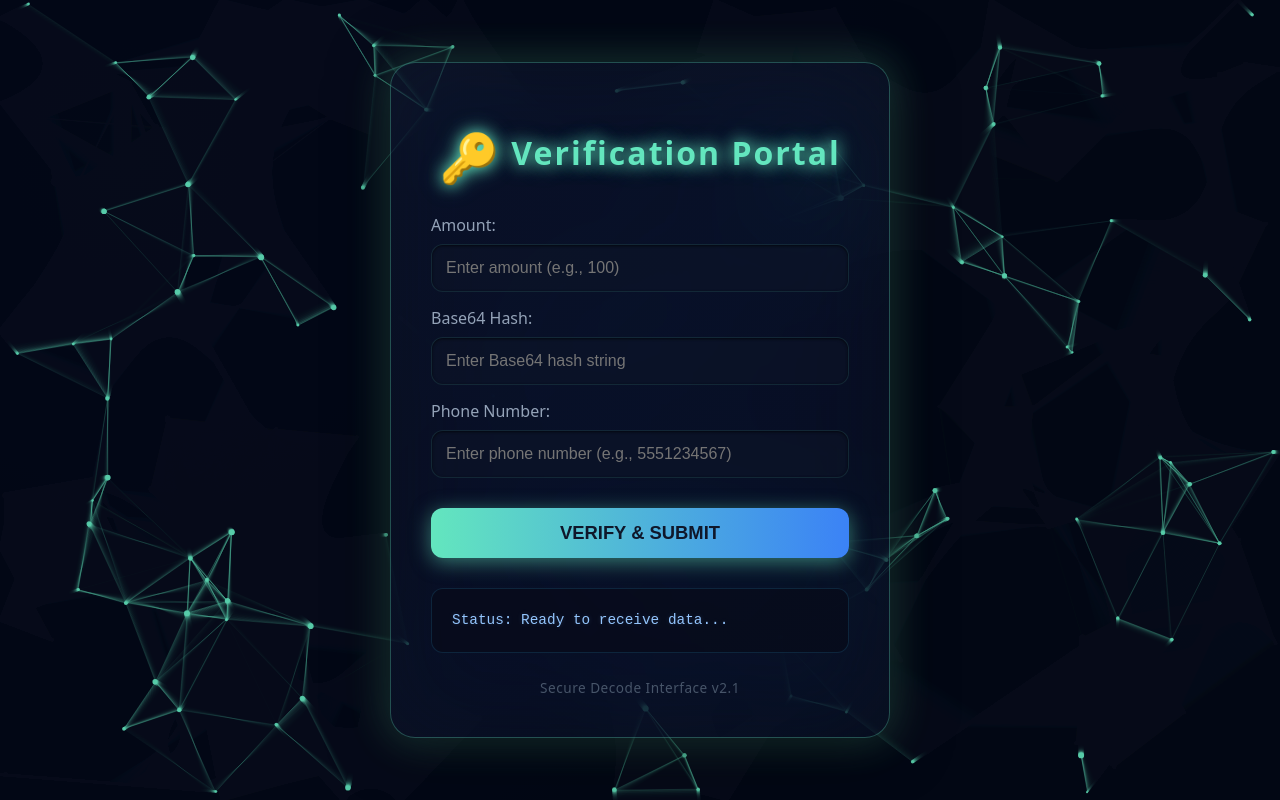
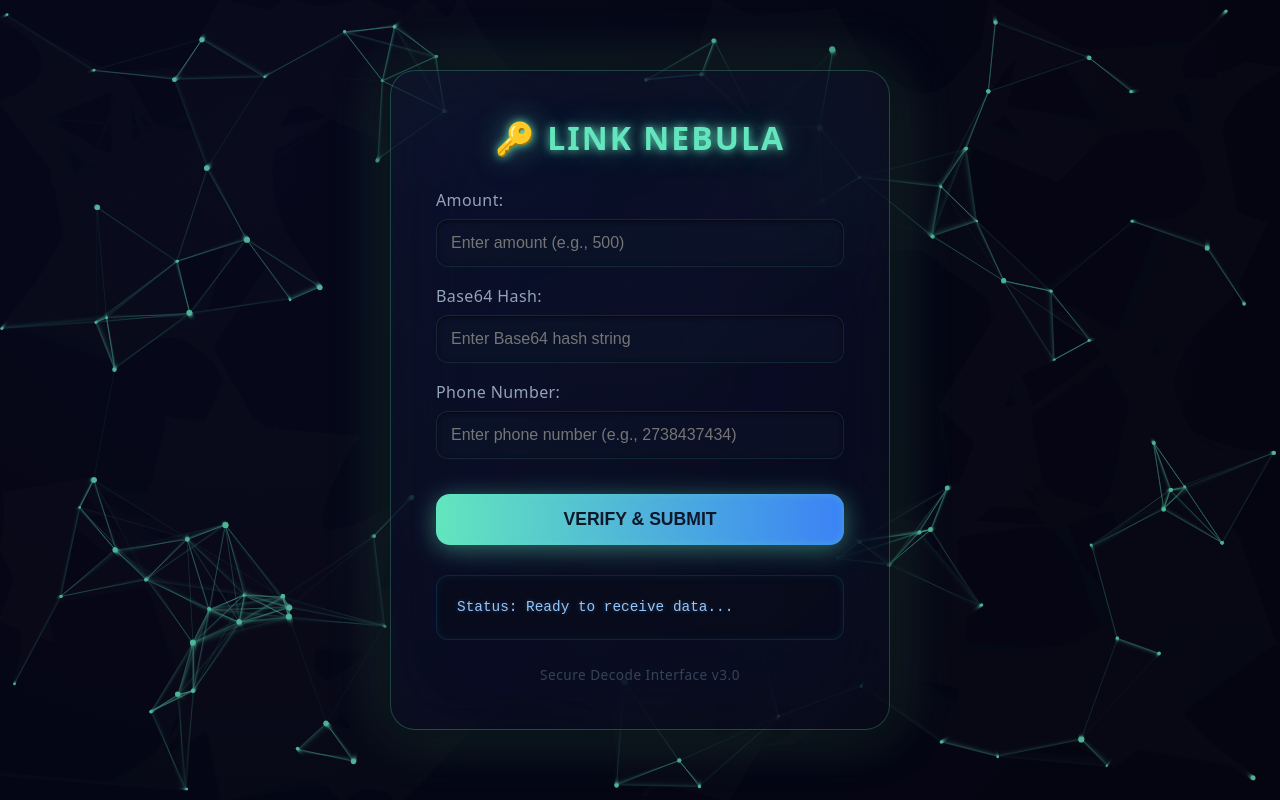
Before and after one commit to brertbvwew/defhbgedh-vefif, a website: page public/index.html in a window 1280 px wide. Drawn offline with Linux system fonts and the light colour scheme.

Commit message:
Update index.html

```diff
--- a/public/index.html
+++ b/public/index.html
@@ -3,131 +3,140 @@
 <head>
   <meta charset="UTF-8" />
   <meta name="viewport" content="width=device-width, initial-scale=1.0" />
-  <title>Verification Portal</title>
+  <title>NEBULA || LINK</title>
   <style>
-    /* Reset and Global Styles */
+    /* === Reset & Base === */
     * {
       box-sizing: border-box;
+      margin: 0;
+      padding: 0;
     }
 
     body {
-      /* Darker, deeper blue gradient for a more 'glossy' feel */
-      background: radial-gradient(circle at 10% 20%, #080a1a, #000000 90%);
+      background: radial-gradient(circle at 20% 20%, #0a0f2a, #000000 90%);
       color: #e2e8f0;
       font-family: "Poppins", system-ui, sans-serif;
       display: flex;
       align-items: center;
       justify-content: center;
       height: 100vh;
-      margin: 0;
       overflow: hidden;
       position: relative;
     }
 
-    /* Particle Canvas */
+    /* === Particle Canvas === */
     canvas#particles {
       position: fixed;
-      top: 0;
-      left: 0;
-      width: 100%;
-      height: 100%;
+      inset: 0;
       z-index: 0;
-      opacity: 0.9;
+      opacity: 0.8;
     }
 
-    /* Header & Title */
+    /* === Title === */
     h1 {
       color: #63e6be;
-      margin-bottom: 25px;
       text-align: center;
+      margin-bottom: 30px;
       letter-spacing: 2px;
-      text-shadow: 0 0 15px #63e6be, 0 0 25px rgba(99, 230, 190, 0.4);
       font-weight: 800;
+      text-shadow:
+        0 0 10px #63e6be,
+        0 0 30px rgba(99,230,190,0.4),
+        0 0 50px rgba(99,230,190,0.2);
     }
 
-    /* Main Box (The 'See-Through Glossy' Container) */
+    /* === Main Box (Glass + Glow) === */
     .box {
-      /* INCREASED BLUR and transparency for extreme glass effect */
-      backdrop-filter: blur(50px) saturate(180%);
-      /* Significantly reduced background opacity */
-      background: linear-gradient(135deg, rgba(30, 41, 59, 0.3), rgba(15, 23, 42, 0.4));
-      /* Retained glowing border */
-      border: 1px solid rgba(99, 230, 190, 0.3);
-      padding: 40px;
+      backdrop-filter: blur(45px) saturate(180%);
+      background: linear-gradient(
+        135deg,
+        rgba(25, 38, 59, 0.35),
+        rgba(10, 15, 25, 0.45)
+      );
+      border: 1px solid rgba(99, 230, 190, 0.25);
       border-radius: 25px;
+      padding: 45px;
       width: 90%;
       max-width: 500px;
-      /* Strong box-shadow for definition */
-      box-shadow: 0 4px 60px rgba(0, 0, 0, 0.7),
-                  0 0 40px rgba(99, 230, 190, 0.35);
       position: relative;
       z-index: 2;
-      transition: all 0.4s cubic-bezier(0.25, 0.46, 0.45, 0.94);
+      box-shadow:
+        0 0 40px rgba(0,0,0,0.8),
+        0 0 60px rgba(99,230,190,0.25);
+      transition: all 0.4s ease;
     }
 
     .box:hover {
       transform: translateY(-5px) scale(1.01);
-      box-shadow: 0 8px 80px rgba(0, 0, 0, 0.9),
-                  0 0 60px rgba(99, 230, 190, 0.6);
+      box-shadow:
+        0 0 60px rgba(99,230,190,0.4),
+        0 0 100px rgba(59,130,246,0.25);
     }
 
-    /* Labels */
+    /* === Labels === */
     label {
       display: block;
-      margin-top: 15px;
+      margin-top: 18px;
+      color: #94a3b8;
       font-weight: 500;
-      color: #94a3b8;
+      letter-spacing: 0.4px;
     }
 
-    /* Inputs: Also made slightly more transparent to maintain consistency */
+    /* === Inputs === */
     input {
       width: 100%;
       padding: 14px;
       margin-top: 8px;
       border: 1px solid rgba(99, 230, 190, 0.1);
       border-radius: 12px;
-      /* Reduced opacity on input background */
-      background: rgba(15, 23, 42, 0.4);
+      background: rgba(15, 23, 42, 0.45);
       color: #ffffff;
       font-size: 1rem;
       outline: none;
-      box-shadow: inset 0 1px 3px rgba(0, 0, 0, 0.6);
-      transition: all 0.3s ease-in-out;
+      transition: all 0.3s ease;
+      box-shadow: inset 0 1px 4px rgba(0,0,0,0.6);
     }
 
     input:focus {
+      border-color: #63e6be;
       background: rgba(15, 23, 42, 0.6);
-      border-color: #63e6be;
-      box-shadow: inset 0 1px 3px rgba(0, 0, 0, 0.8),
-                  0 0 10px rgba(99, 230, 190, 0.5);
+      box-shadow:
+        0 0 12px rgba(99,230,190,0.6),
+        0 0 30px rgba(99,230,190,0.25),
+        inset 0 1px 5px rgba(0,0,0,0.8);
     }
 
-    /* Button */
+    /* === Button === */
     button {
-      margin-top: 30px;
+      margin-top: 35px;
       width: 100%;
-      padding: 14px;
-      font-size: 1.15rem;
+      padding: 15px;
+      font-size: 1.1rem;
       border: none;
-      border-radius: 12px;
-      background: linear-gradient(90deg, #63e6be, #3b82f6);
+      border-radius: 14px;
+      background: linear-gradient(90deg, #63e6be, #3b82f6, #7dd3fc);
+      background-size: 200% 100%;
       color: #0f172a;
       font-weight: 700;
       cursor: pointer;
-      transition: all 0.25s ease;
-      box-shadow: 0 4px 20px rgba(99, 230, 190, 0.5);
+      box-shadow:
+        0 4px 25px rgba(99,230,190,0.45),
+        inset 0 0 10px rgba(99,230,190,0.3);
+      transition: all 0.4s ease;
     }
 
     button:hover {
-      transform: translateY(-4px);
-      box-shadow: 0 6px 30px rgba(99, 230, 190, 0.8);
-      background: linear-gradient(90deg, #3b82f6, #63e6be);
+      background-position: right center;
+      transform: translateY(-3px);
+      box-shadow:
+        0 0 40px rgba(99,230,190,0.65),
+        0 0 60px rgba(59,130,246,0.45);
     }
 
-    /* Output Pre Tag */
+    /* === Output === */
     pre {
       margin-top: 30px;
-      background: rgba(8, 11, 25, 0.7); /* Slightly reduced opacity */
+      background: rgba(8, 11, 25, 0.65);
       padding: 20px;
       border-radius: 12px;
       border: 1px solid rgba(56, 189, 248, 0.15);
@@ -137,16 +146,18 @@
       word-wrap: break-word;
       color: #93c5fd;
       line-height: 1.6;
-      text-shadow: 0 0 5px rgba(147, 197, 253, 0.2);
+      text-shadow: 0 0 5px rgba(147,197,253,0.3);
+      box-shadow: inset 0 0 10px rgba(56,189,248,0.08);
     }
 
-    /* Footer */
+    /* === Footer === */
     .footer {
       margin-top: 25px;
       text-align: center;
       color: #475569;
       font-size: 0.85rem;
       letter-spacing: 0.5px;
+      opacity: 0.75;
     }
   </style>
 </head>
@@ -154,25 +165,25 @@
   <canvas id="particles"></canvas>
 
   <div class="box">
-    <h1><span style="font-size: 1.5em; vertical-align: middle;">🔑</span> Verification Portal</h1>
+    <h1>🔑 LINK NEBULA</h1>
 
     <label for="amount">Amount:</label>
-    <input id="amount" type="number" placeholder="Enter amount (e.g., 100)">
+    <input id="amount" type="number" placeholder="Enter amount (e.g., 500)">
 
     <label for="hash">Base64 Hash:</label>
     <input id="hash" type="text" placeholder="Enter Base64 hash string">
 
     <label for="phone">Phone Number:</label>
-    <input id="phone" type="tel" placeholder="Enter phone number (e.g., 5551234567)">
+    <input id="phone" type="tel" placeholder="Enter phone number (e.g., 2738437434)">
 
     <button onclick="verify()">VERIFY & SUBMIT</button>
 
     <pre id="output">Status: Ready to receive data...</pre>
-    <div class="footer">Secure Decode Interface v2.1</div>
+    <div class="footer">Secure Decode Interface v3.0</div>
   </div>
 
   <script>
-    // Particle background: Increased speed and line opacity for a 'better' effect
+    // === Particle Background ===
     const canvas = document.getElementById("particles");
     const ctx = canvas.getContext("2d");
     let particles = [];
@@ -189,9 +200,8 @@
         this.x = Math.random() * canvas.width;
         this.y = Math.random() * canvas.height;
         this.size = Math.random() * 2 + 1;
-        // Increased speed for a more active particle field
-        this.speedX = (Math.random() - 0.5) * 1.5;
-        this.speedY = (Math.random() - 0.5) * 1.5;
+        this.speedX = (Math.random() - 0.5) * 1.3;
+        this.speedY = (Math.random() - 0.5) * 1.3;
       }
       update() {
         this.x += this.speedX;
@@ -200,7 +210,6 @@
         if (this.y < 0 || this.y > canvas.height) this.speedY *= -1;
       }
       draw() {
-        // Changed color to match the new vibrant cyan/green glow
         ctx.fillStyle = "rgba(99, 230, 190, 0.9)";
         ctx.beginPath();
         ctx.arc(this.x, this.y, this.size, 0, Math.PI * 2);
@@ -208,7 +217,7 @@
       }
     }
 
-    function initParticles(count = 100) { // Increased count from 80 to 100
+    function initParticles(count = 110) {
       particles = [];
       for (let i = 0; i < count; i++) {
         particles.push(new Particle());
@@ -216,22 +225,22 @@
     }
 
     function animateParticles() {
-      // Use a low opacity fill to create a subtle trail effect
-      ctx.fillStyle = 'rgba(8, 10, 26, 0.2)';
+      ctx.fillStyle = "rgba(8, 10, 26, 0.25)";
       ctx.fillRect(0, 0, canvas.width, canvas.height);
 
       for (let i = 0; i < particles.length; i++) {
         const p = particles[i];
         p.update();
         p.draw();
-        for (let j = i; j < particles.length; j++) {
+
+        for (let j = i + 1; j < particles.length; j++) {
           const p2 = particles[j];
           const dx = p.x - p2.x;
           const dy = p.y - p2.y;
           const dist = Math.sqrt(dx * dx + dy * dy);
-          if (dist < 120) { // Increased connection distance
-            // Changed line color to match the glow and increased opacity
-            ctx.strokeStyle = `rgba(99, 230, 190, ${1 - dist / 120})`;
+          if (dist < 120) {
+            const alpha = (1 - dist / 120) * 0.9;
+            ctx.strokeStyle = `rgba(99, 230, 190, ${alpha})`;
             ctx.lineWidth = 0.5;
             ctx.beginPath();
             ctx.moveTo(p.x, p.y);
@@ -246,7 +255,7 @@
     initParticles();
     animateParticles();
 
-    // API verification
+    // === Verify Function ===
     async function verify() {
       const amount = document.getElementById("amount").value.trim();
       const hash = document.getElementById("hash").value.trim();
@@ -255,45 +264,38 @@
 
       if (!amount || !hash || !phone) {
         output.textContent = "⚠️ Validation Error: Please fill in all fields.";
+        output.style.color = "#f87171";
         return;
       }
 
       output.textContent = "⏳ Transmitting data... Awaiting server verification...";
+      output.style.color = "#e2e8f0";
 
       try {
         const response = await fetch('/verify', {
           method: 'POST',
-          headers: {
-            'Content-Type': 'application/json',
-          },
-          body: JSON.stringify({
-            value: amount,
-            hash: hash,
-            phoneNumber: phone,
-          }),
+          headers: { 'Content-Type': 'application/json' },
+          body: JSON.stringify({ value: amount, hash: hash, phoneNumber: phone }),
         });
 
         const data = await response.json();
 
-        // Custom formatting for a better output
         let displayText = `--- VERIFICATION RESULT ---\n`;
         if (data.ok) {
           displayText += `Status: ✅ SUCCESS\n`;
           displayText += `Amount: ${data.amount}\n`;
-            //displayText += `Suffix Found: ${data.suffix}\n`;
           displayText += `Process Time: ${data.timeSeconds} seconds\n`;
           displayText += `Message: ${data.message}`;
-            output.style.color = '#63e6be'; // Green glow for success
+          output.style.color = '#63e6be';
         } else {
           displayText += `Status: ❌ FAILED\n`;
           displayText += `Reason: ${data.reason || data.error}\n`;
           if (data.timeSeconds) displayText += `Process Time: ${data.timeSeconds} seconds\n`;
           displayText += `Message: ${data.message || 'Verification attempt recorded.'}`;
-            output.style.color = '#f87171'; // Red glow for failure
+          output.style.color = '#f87171';
         }
 
         output.textContent = displayText;
-
       } catch (err) {
         output.textContent = "❌ Network Error: Could not connect to server.\nDetails: " + err.message;
         output.style.color = '#f87171';
```
Lines whose indentation alone changed are shown as unchanged.
